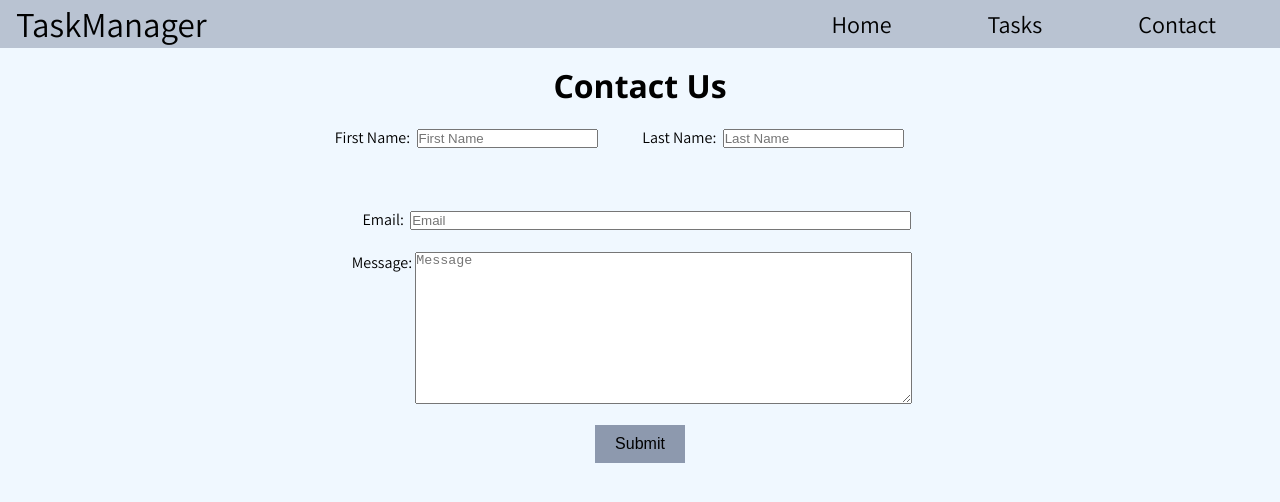
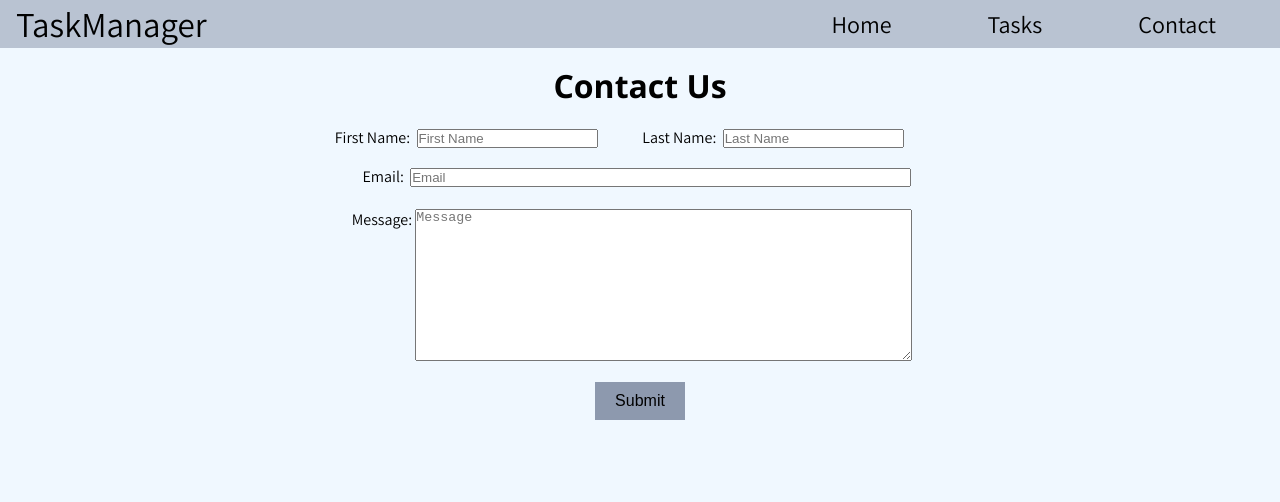
Before and after one commit to Kpeeler51/Task-Manager-Website, a React (Vite) app: page /contact in a window 1280 px wide. Shown: the top 502 px of the page. Built offline with nearby package versions, Linux system fonts and the light colour scheme.

Commit message:
contact form alignment

```diff
--- a/src/components/ContactForm/ContactForm.css
+++ b/src/components/ContactForm/ContactForm.css
@@ -1,9 +1,5 @@
-.name-form {
-    margin: 1rem;
-}
-
 .name-field {
-    margin:0.4rem 2.6rem 2.5rem 0.4rem;
+    margin:0.4rem 2.6rem 0.8rem 0.4rem;
 }
 
 .mail-field {
```
